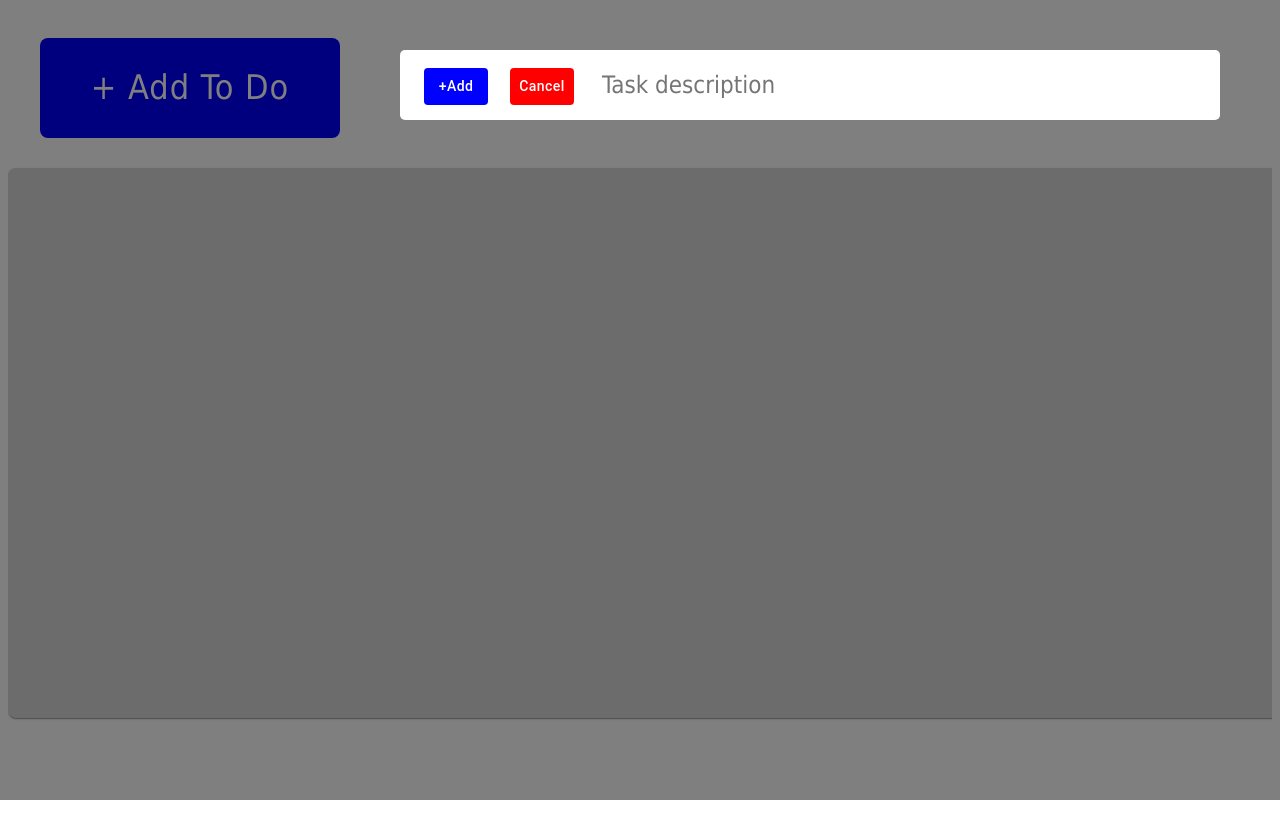
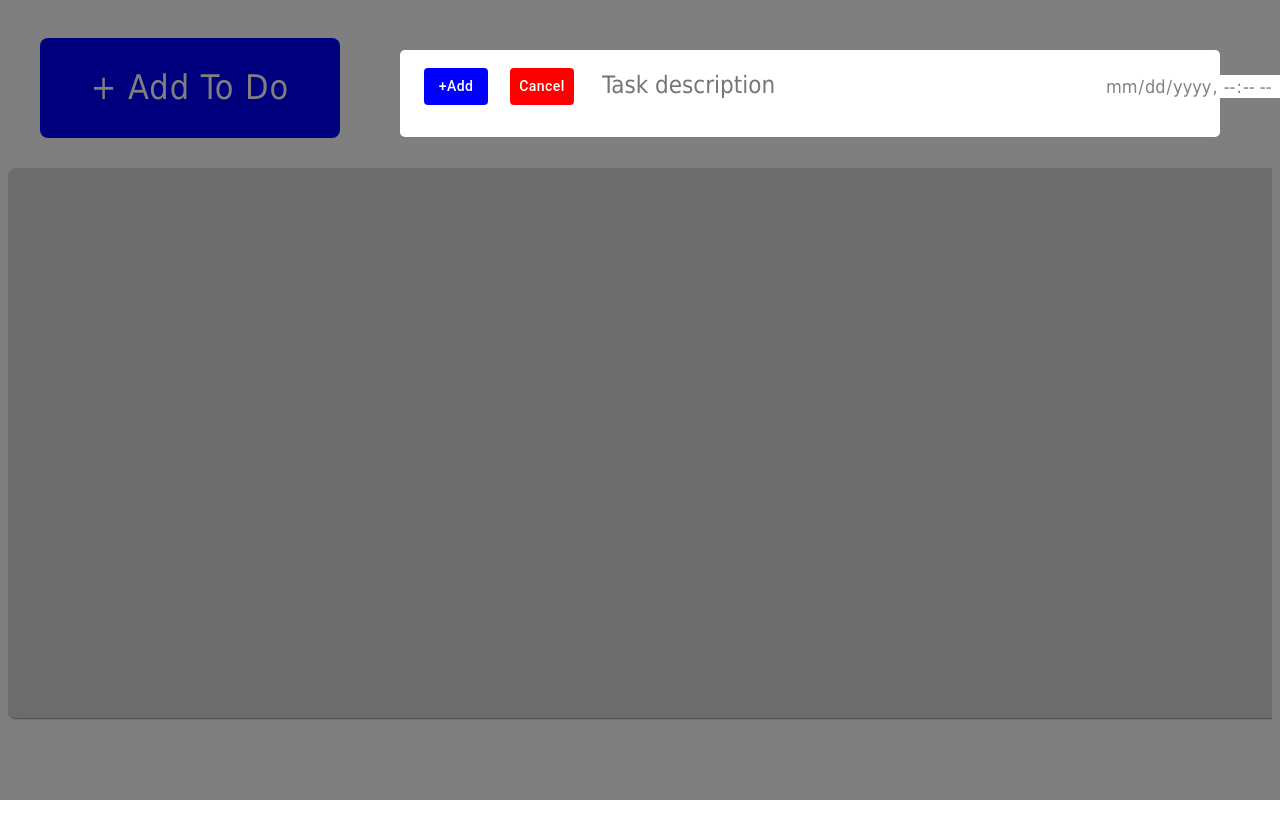
Before and after one commit to thompsontnmt/banana-grabber, a Next.js app in the folder frontend/: page / in a window 1280 px wide. Both pictures are taken after a click on the button "+ Add To Do". Built offline with nearby package versions, Linux system fonts and the light colour scheme.

Commit message:
added dateTime to form

```diff
--- a/frontend/src/app/components/Form.tsx
+++ b/frontend/src/app/components/Form.tsx
@@ -11,23 +11,24 @@ export const Form = ({
   editingItem,
 }) => {
   const [task, setTask] = useState(editingItem?.description ?? '');
-
+  const [dateTime, setDateTime] = useState('');
   useEffect(() => {
     setTask(editingItem?.description ?? '');
+    setDateTime(editingItem?.dateTime ?? '');
   }, [editingItem]);
 
   const handleSubmit = (e) => {
     e.preventDefault();
     if (task.trim() !== '') {
-      handleAddTask(task, editingItem);
-      setTask(''); // Clear input after submission
+      handleAddTask(task, editingItem, dateTime);
+      setTask('');
+      setDateTime('');
     }
   };
   return (
     <Modal
     onClose={handleToggleForm}
     open={isOpen}
-
     >
 
       <Box
@@ -37,13 +38,12 @@ export const Form = ({
           backgroundColor: 'white',
           borderRadius: '5px',
           width: '800px',
-          height: '50px',
+          height: 'auto-fit',
           position: 'relative',
           top: '50px',
           left: '400px'
 
         }}
-
       >
         <form onSubmit={handleSubmit}>
           <input
@@ -59,7 +59,21 @@ export const Form = ({
               position: 'relative',
               left: '190px',
               top: '10px'
-
+            }}
+          />
+          <input
+            placeholder="Date & Time"
+            type="datetime-local"
+            value={dateTime}
+            onChange={(e) => setDateTime(e.target.value)}
+            style={{
+              border: 'none',
+              fontFamily: 'tahoma',
+              fontSize: 18,
+              color: 'gray',
+              position: 'relative',
+              left: '190px',
+              top: '10px',
 
             }}
 
--- a/frontend/src/app/components/ListItem.tsx
+++ b/frontend/src/app/components/ListItem.tsx
@@ -90,11 +90,12 @@ export const ListItemComponent = ({ listItems, handleDeleteTask, handleTaskCompl
             style={{
               gridArea: '2/1/3/2',
               fontSize: '14px',
+              color: 'gray',
               padding: '10px',
               paddingLeft: '20px'
             }}
             >
-              Date & Time
+              {item.dateTime ? new Date(item.dateTime).toLocaleString() : 'No date set'}
           </div>
               </div>
 
--- a/frontend/src/app/page.tsx
+++ b/frontend/src/app/page.tsx
@@ -8,6 +8,7 @@ export interface ListItem {
   id: number;
   description: string;
   isComplete: boolean;
+  dateTime: string;
 }
 
 
@@ -17,23 +18,22 @@ const ToDoList = () => {
   const [listItems, setListItems] = useState<ListItem[]>([]);
   const [isOpen, setIsOpen] = useState<boolean>(false);
   const [editingItem, setEditingItem] = useState<ListItem | null>(null);
-  // const [isComplete, setIsComplete] = useState<boolean>(false);
 
   const handleToggleForm = () => {
     setIsOpen(!isOpen);
   };
 
-  const handleAddTask = (task: string, editingItem: ListItem | null) => {
+  const handleAddTask = (task: string, editingItem: ListItem | null, dateTime: string) => {
     if (editingItem){
     setListItems(listItems.map(item =>
-      item.id === editingItem.id ? { ...item, description: task } : item
+      item.id === editingItem.id ? { ...item, description: task, dateTime} : item
     ));
     setEditingItem(null);
     setIsOpen(false);
   } else {
     setListItems([
       ...listItems,
-      { id: nextId.current++, description: task, isComplete: false},
+      { id: nextId.current++, description: task, isComplete: false, dateTime},
     ]);
     setIsOpen(false);
   };
```
